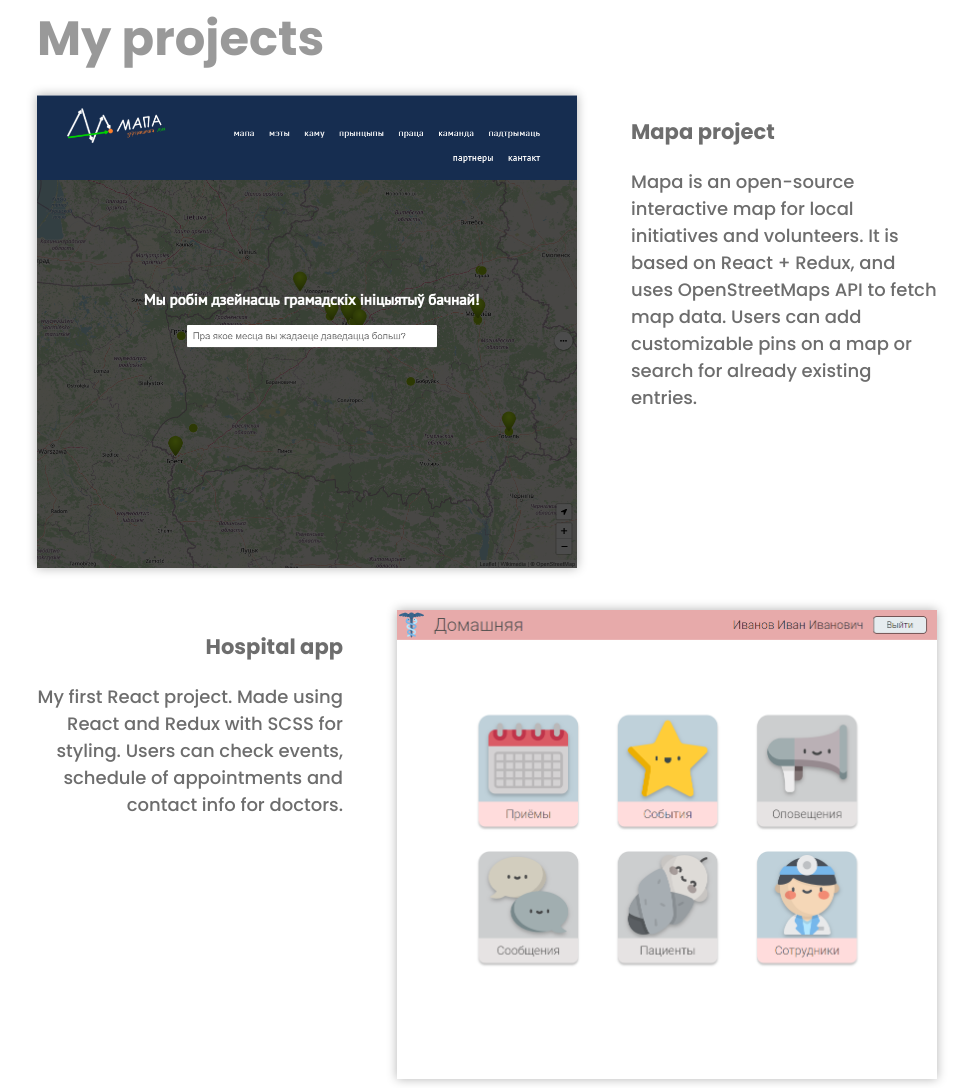
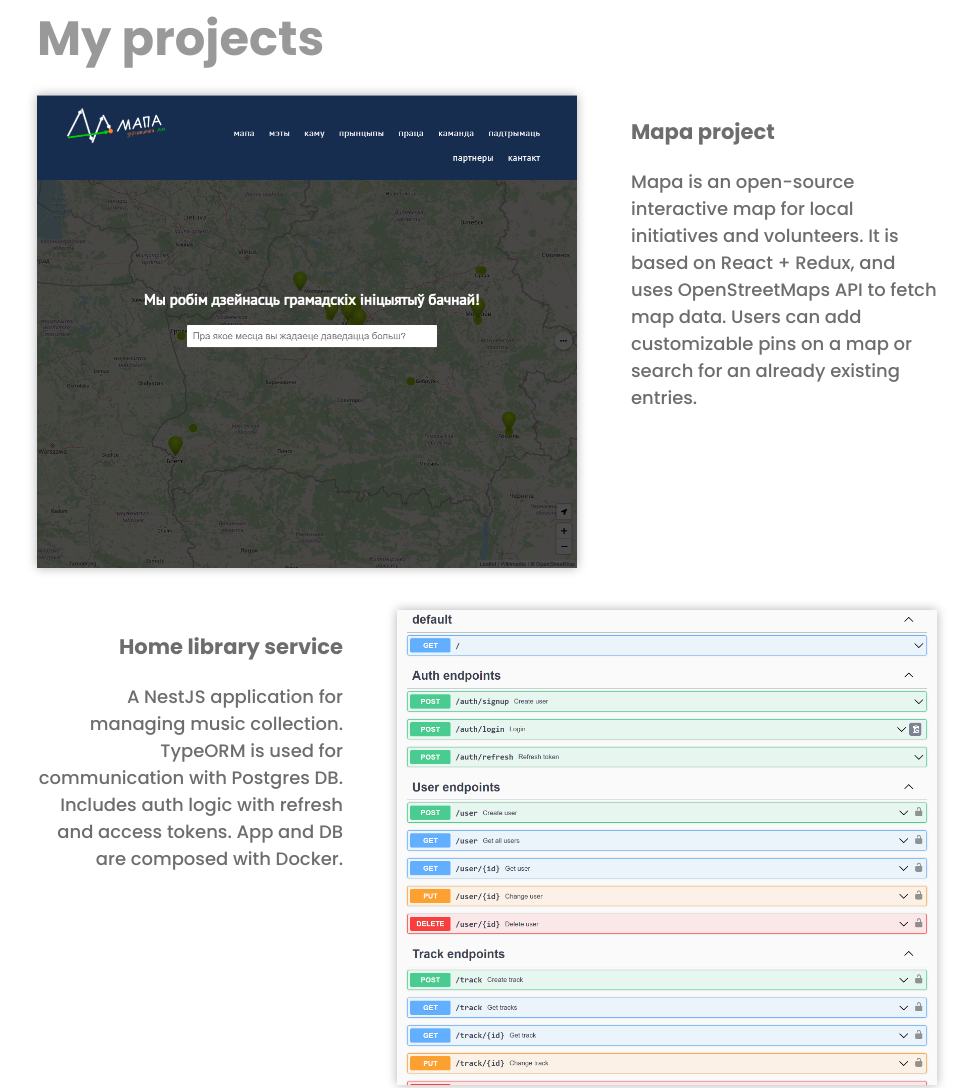
Before and after one commit to ArtyomKr/rsschool-cv, a plain HTML site: page index.html in a window 1280 px wide. Shown: the part 2190-3278 px from the top of the page, without its empty margins (153-1126 px from the left). Drawn offline with nearby package versions, Linux system fonts and the light colour scheme.

Commit message:
fix: small text changes

```diff
--- a/index.html
+++ b/index.html
@@ -58,7 +58,7 @@
                         <p class="job__date">August • 2022 -<br/>August • 2023</p>
                     </div>
                     <div class="job__details">
-                        <p class="job__title">Site administrator</p>
+                        <p class="job__title">Web administrator</p>
                         <p class="job__description">Maintaining the corporate website: adding and creating new content, updating information about company products and implementing new features</p>
                     </div>
                 </li>
@@ -109,16 +109,16 @@
                 </a>
                 <div class="project__description">
                     <h3 class="project__title">Mapa project</h3>
-                    <p>Mapa is an open-source interactive map for local initiatives and volunteers. It is based on React + Redux, and uses OpenStreetMaps API to fetch map data. Users can add customizable pins on a map or search for already existing entries. </p>
+                    <p>Mapa is an open-source interactive map for local initiatives and volunteers. It is based on React + Redux, and uses OpenStreetMaps API to fetch map data. Users can add customizable pins on a map or search for an already existing entries. </p>
                 </div>
             </article>
             <article class="project">
-                <a class="project__preview-link" href="https://github.com/ArtyomKr/hospital-app" target="_blank">
-                    <img class="project__preview" src="src/img/hospitalapp-screen.png"  alt="hospital-app screen">
+                <a class="project__preview-link" href="https://github.com/ArtyomKr/nodejs2023Q2-service" target="_blank">
+                    <img class="project__preview" src="src/img/homelibapp.png"  alt="hospital-app screen">
                 </a>
                 <div class="project__description">
-                    <h3 class="project__title">Hospital app</h3>
-                    <p>My first React project. Made using React and Redux with SCSS for styling. Users can check events, schedule of appointments and contact info for doctors.</p>
+                    <h3 class="project__title">Home library service</h3>
+                    <p>A NestJS application for managing music collection. TypeORM is used for communication with Postgres DB. Includes auth logic with refresh and access tokens. App and DB are composed with Docker.</p>
                 </div>
             </article>
             <article class="project">
```
